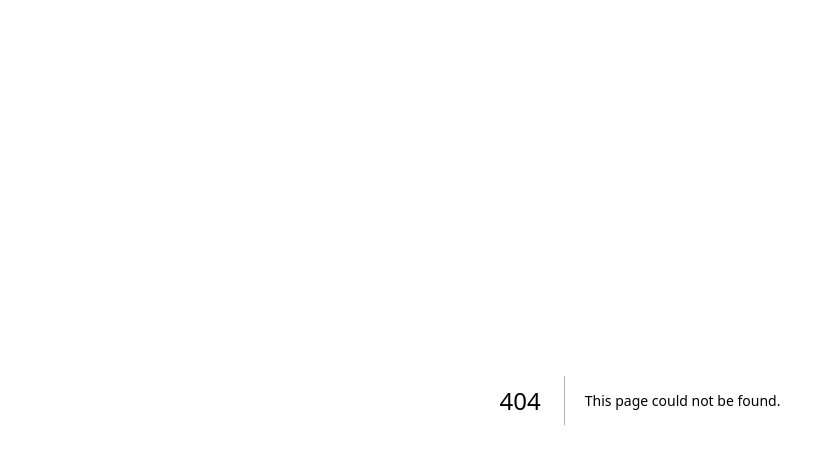
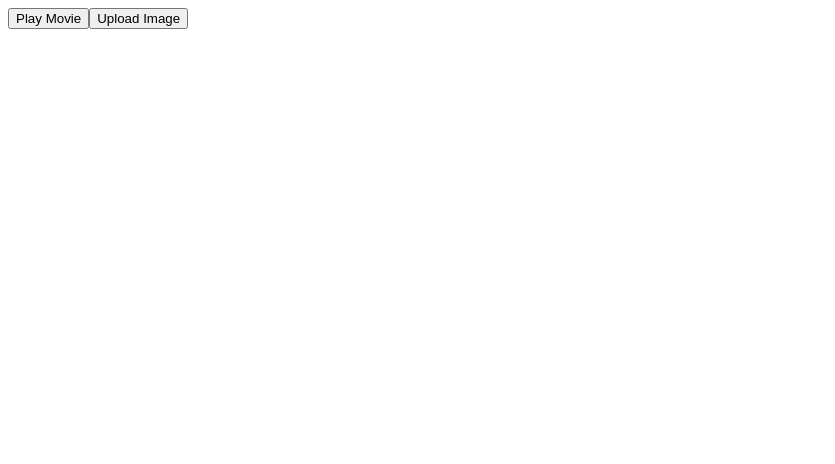
Before and after one commit to hudsonhs/react-learning, a Next.js app: page /adding-interactivity/responding-to-events in a window 1280 px wide. Before the commit this address had no page. Shown: the top 464 px of the page, without its empty margins (0-835 px from the left). Built offline with nearby package versions, Linux system fonts and the light colour scheme.

Commit message:
Event handlers

```diff
--- /dev/null
+++ b/app/adding-interactivity/responding-to-events/page.jsx
@@ -0,0 +1,204 @@
+'use client'
+// Basic event handling:
+
+function BasicButton() {
+    function handleClick() {
+        alert("Thing done!");
+    }
+
+    return (
+        <button onClick={handleClick}>
+            Do thing
+        </button>
+    )
+
+    return (
+        <button onClick={function handleClick() {
+            alert("Thing done defining it in the onClick!")
+        }}>
+            Do thing
+        </button>
+    )
+
+    // This would call alert upon render, not what we want
+    return (
+        <button onClick={alert("Thing done in anonymous function")}>
+            Do thing!
+        </button>
+    )
+
+    // But this does not since it passes in a fn definition instead of a call:
+    return (
+        <button onClick={() => {alert("Thing done in anonymous function")}}>
+            Do thing!
+        </button>
+    )
+}
+
+// Reading a prop in an event handler:
+
+function AlertButton({ message, children }) {
+    return (
+        <button onClick={() => {alert(message)}}>
+            {children}
+        </button>
+    )
+
+}
+
+function Toolbar1() {
+    return (
+        <div>
+            <AlertButton message='Playing the movie!'>
+                Play Movie
+            </AlertButton>
+
+            <AlertButton message='File uploiading'>
+                Upload File
+            </AlertButton>
+        </div>
+    )
+}
+
+// Passing event handlers as props:
+
+function Button({ onClick, children }) {
+    return (
+        <button onClick={onClick}>
+            {children}
+        </button>
+    );
+}
+
+function PlayButton({ movieName }) {
+    function handlePlayClick() {
+        alert(`Playing ${movieName}!`)
+    }
+
+    return (
+        <Button onClick={handlePlayClick}>
+            Play "{movieName}"
+        </Button>
+    )
+}
+
+function UploadButton() {
+    return (
+        <Button onClick={() => alert('Uploading!')}>
+            Upload Image
+        </Button>
+    )
+}
+
+function Toolbar2() {
+    return (
+        <div>
+            <PlayButton movieName="8 1/2" />
+            <UploadButton />
+        </div>
+    )
+}
+
+// Alternatively, onSmash like this:
+
+// function Button({ onSmash, children }) {
+//     return (
+//         <button onClick={onSmash}>
+//             {children}
+//         </button>
+//     );
+// }
+
+
+// function PlayButton({ movieName }) {
+//     function handlePlayClick() {
+//         alert(`Playing ${movieName}!`)
+//     }
+
+//     return (
+//         <Button onSmash={handlePlayClick}>
+//             Play "{movieName}"
+//         </Button>
+//     )
+// }
+
+// Naming event handler props for app-specific concepts like this:
+
+function App() {
+    return (
+        <Toolbar3 onPlayMovie={() => alert("Playing!")} onUploadImage={() => alert("Uploading!")}
+        />
+
+    )
+}
+
+function Toolbar3({ onPlayMovie, onUploadImage }) {
+    return(
+        <div>
+            <Button onClick={onPlayMovie}>
+                Play Movie
+            </Button>
+            <Button onClick={onUploadImage}>
+                Upload Image
+            </Button>
+        </div>
+    )
+}
+
+// Events propagate up the tree.
+function Toolbar4() {
+    return (
+        <div onClick={() => alert('You clicked the toolbar!')}>
+            <button onClick={() => {alert('Playing!')}}>
+                Play Movie
+            </button>
+            <button onClick={() => {alert('Uploading!')}}>
+                Upload Image
+            </button>
+        </div>
+    )
+}
+
+// Notice how 'Playing' shows up first before 'You clicked the toolbar!'
+
+// Preventing propagation using the event object's stopPropagation fn
+
+function Toolbar5() {
+    return (
+        <div onClick={() => alert('You clicked the toolbar!')}>
+            <NonPropButton onClick={() => {alert('Playing!')}}>
+                Play Movie
+            </NonPropButton>
+            <NonPropButton onClick={() => {alert('Uploading!')}}>
+                Upload Image
+            </NonPropButton>
+        </div>
+    )
+}
+
+function NonPropButton({ onClick, children }) {
+    return (
+        <button onClick={e => {
+            e.stopPropagation();
+            onClick();
+        }}>
+            {children}
+        </button>
+    );
+}
+
+// To force propagation, add "Capture" at the end of an event name:
+export default function Toolbar6() {
+    return (
+        <div onClickCapture={() => alert('You clicked the toolbar!')}>
+            <NonPropButton onClick={() => {alert('Playing!')}}>
+                Play Movie
+            </NonPropButton>
+            <NonPropButton onClick={() => {alert('Uploading!')}}>
+                Upload Image
+            </NonPropButton>
+        </div>
+    )
+}
+
+// It actually propagates down rather than up, so "you clicked the toolbar" gets shown first
--- a/app/page.jsx
+++ b/app/page.jsx
@@ -15,7 +15,7 @@ export default function Home() {
       <section className="mb-8">
         <h2 className="text-xl font-semibold mb-2">Adding Interactivity</h2>
         <ul className="list-disc ml-6">
-          <li><a href="/adding-interactivity/events" className="text-blue-500 hover:underline">Responding to Events</a></li>
+          <li><a href="/adding-interactivity/responding-to-events" className="text-blue-500 hover:underline">Responding to Events</a></li>
           <li><a href="/adding-interactivity/state" className="text-blue-500 hover:underline">State</a></li>
         </ul>
       </section>
```
